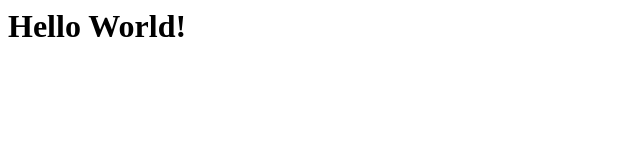
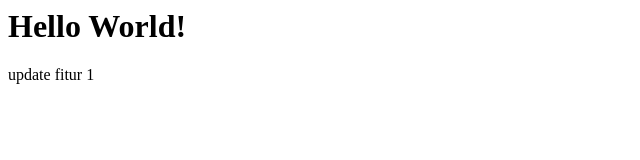
Before and after one commit to indrawaan/app1, a plain HTML site: page public/index.html in a window 1280 px wide. Shown: the full height of the page, 0-640 px from the left. Drawn offline with Linux system fonts and the light colour scheme.

Commit message:
update index html

```diff
--- a/public/index.html
+++ b/public/index.html
@@ -1 +1,3 @@
 <h1>Hello World!</h1>
+
+<p>update fitur 1</p>
```
